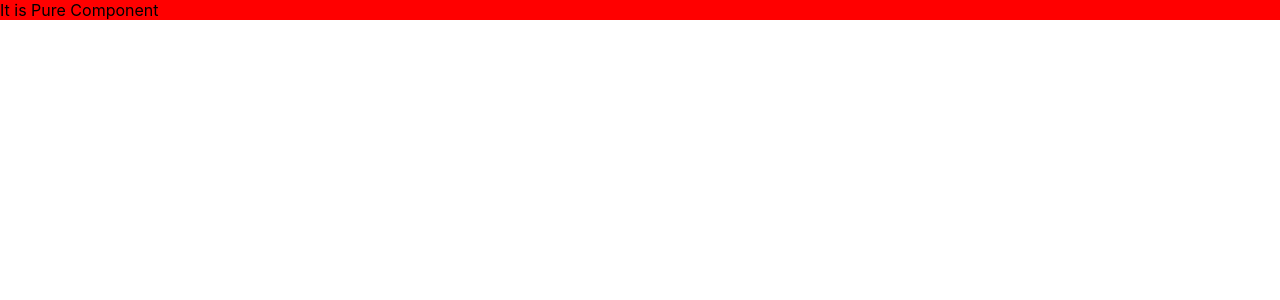
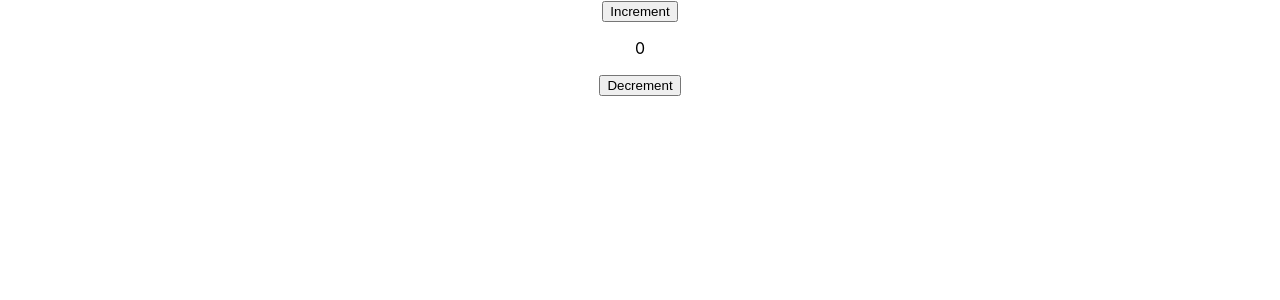
Before and after one commit to okhun/react-component, a React (Create React App) app: page / in a window 1280 px wide. Shown: the top 300 px of the page. Built offline with nearby package versions, Linux system fonts and the light colour scheme.

Commit message:
Function component and counter

```diff
--- a/src/App.js
+++ b/src/App.js
@@ -1,22 +1,30 @@
 import logo from "./logo.svg";
 import "./App.css";
+import { useState } from "react";
 function App() {
+  const [count, setCount] = useState(0);
+
   return (
     <div className="App">
-      <header className="App-header">
-        <img src={logo} className="App-logo" alt="logo" />
-        <p>
-          Edit <code>src/App.js</code> and save to reload.
-        </p>
-        <a
-          className="App-link"
-          href="https://reactjs.org"
-          target="_blank"
-          rel="noopener noreferrer"
+      <div>
+        <button
+          onClick={() => {
+            let temp = count + 1;
+            setCount(temp);
+          }}
         >
-          Learn React
-        </a>
-      </header>
+          Increment
+        </button>
+        <p>{count}</p>
+        <button
+          onClick={() => {
+            let temp = count - 1;
+            setCount(temp);
+          }}
+        >
+          Decrement
+        </button>
+      </div>
     </div>
   );
 }
--- a/src/index.js
+++ b/src/index.js
@@ -7,10 +7,7 @@ import PureComponent from "./PureComponent";
 import App from "./App";
 // Creating react element using createElement
 
-ReactDOM.render(
-  <PureComponent></PureComponent>,
-  document.getElementById("root")
-);
+ReactDOM.render(<App></App>, document.getElementById("root"));
 
 // If you want to start measuring performance in your app, pass a function
 // to log results (for example: reportWebVitals(console.log))
```
